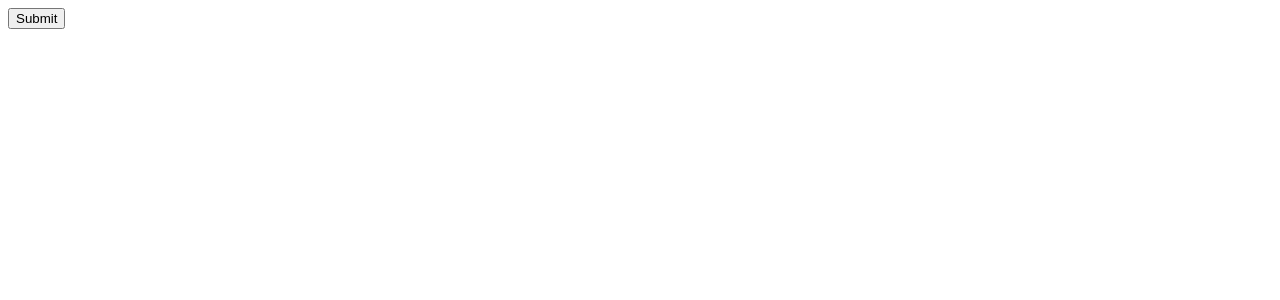
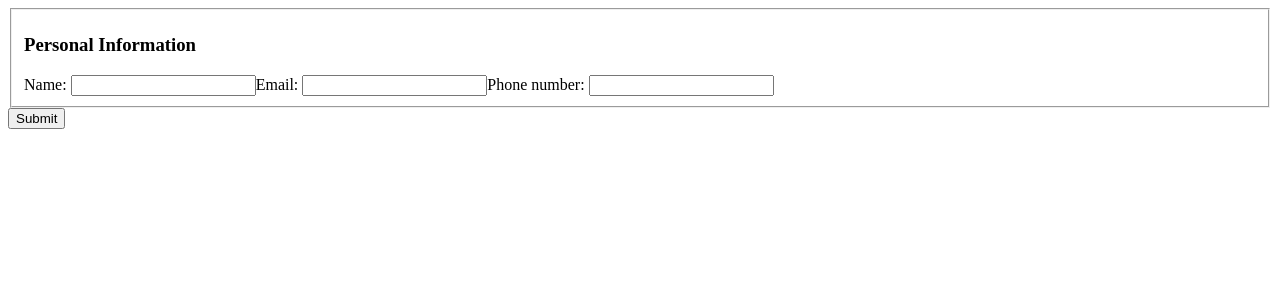
Before and after one commit to Roxanoel/cv-project, a React (Create React App) app: page / in a window 1280 px wide. Shown: the top 300 px of the page. Built offline with nearby package versions, Linux system fonts and the light colour scheme.

Commit message:
PersonalInfo structure + basic event handling.

```diff
--- a/src/components/EditForm.js
+++ b/src/components/EditForm.js
@@ -6,14 +6,29 @@ export class EditForm extends Component {
     super(props);
 
     this.state = {
+        name: '',
+        email: '',
+        phone: '',
+    }
 
-    }
+    this.handleOnChange = this.handleOnChange.bind(this);
+    this.updateState = this.updateState.bind(this);
+  }
+
+  handleOnChange(e) {
+    // Update the value in state
+    this.updateState(e.target.id, e.target.value);
+  }
+
+  updateState(propertyName, value) {
+    console.log(propertyName + ': ' + value);
   }
 
   render() {
     return (
         <form>
             {/* sub-forms will be here */}
+            <PersonalInfo handleOnChange={this.handleOnChange} />
             <button>Submit</button>
         </form>
     )
--- a/src/components/PersonalInfo.js
+++ b/src/components/PersonalInfo.js
@@ -3,15 +3,20 @@ import React, { Component } from "react";
 export class PersonalInfo extends Component {
   constructor(props) {
     super(props);
-
-    this.state = {
-
-    }
   }
 
   render() {
+    const { handleOnChange } = this.props;
     return (
-        <div />
+        <fieldset>
+          <h3>Personal Information</h3>
+          <label htmlFor="name">Name: </label>
+          <input id="name" name="name" onChange={handleOnChange}></input>
+          <label htmlFor="email">Email: </label>
+          <input id="email" name="email" type="email" onChange={handleOnChange}></input>
+          <label htmlFor="phone-">Phone number: </label>
+          <input id="phone" name="phone" onChange={handleOnChange}></input>
+        </fieldset>
     )
   }
 }
```
Also changed, not shown: src/logo.svg (deleted).
